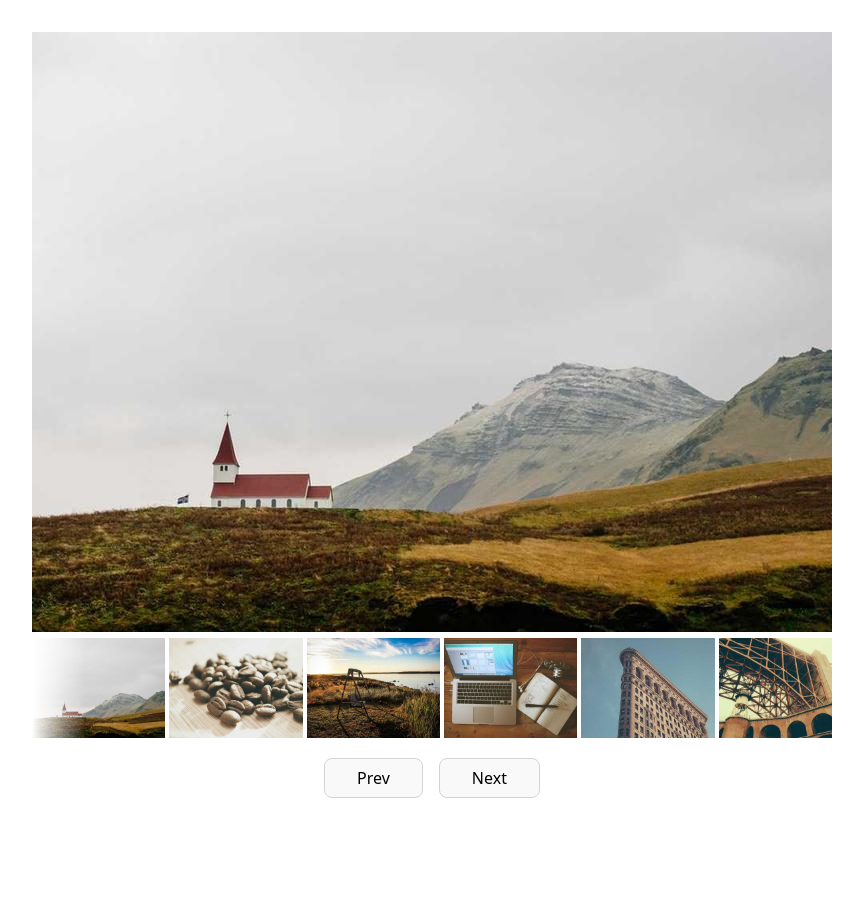
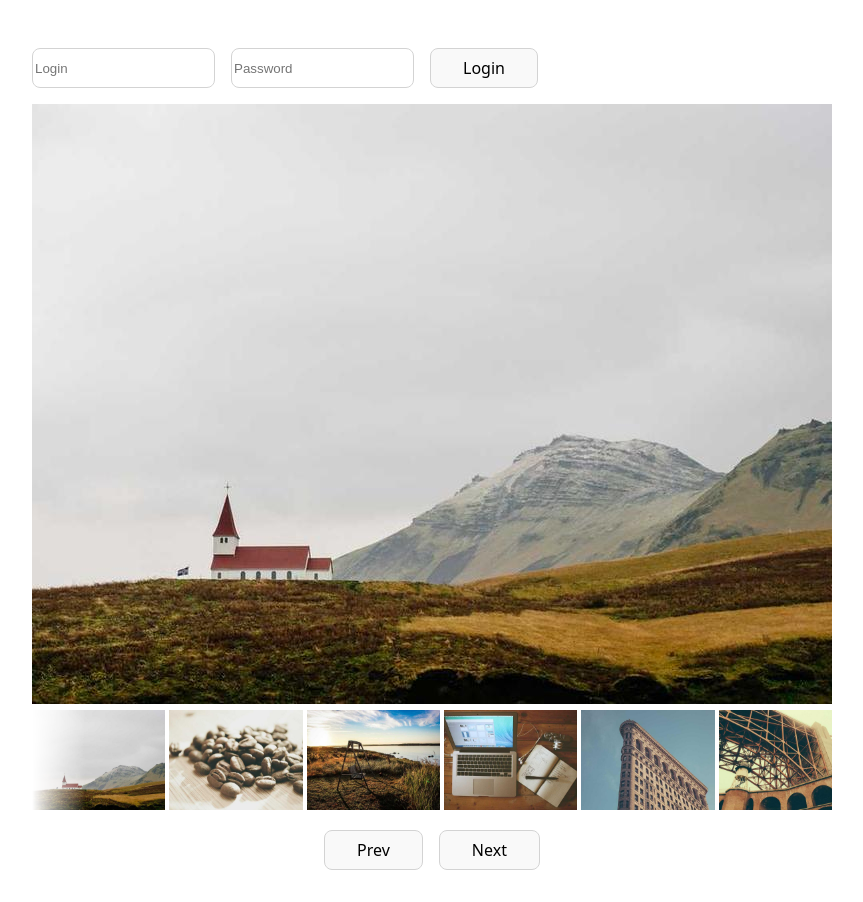
Before and after one commit to dimarique/sidequest-gallery, a React (Vite) app: page / in a window 1280 px wide. Shown: the whole page, without its empty margins (208-1071 px from the left). Before the commit the page ends 830 px from the top, so only its background shows below. Built offline with nearby package versions, Linux system fonts and the light colour scheme.

Commit message:
AuthForm with css

```diff
--- a/src/App.jsx
+++ b/src/App.jsx
@@ -17,6 +17,7 @@ import ButtonPrev from "./components/ButtonPrev/ButtonPrev";
 
 import ButtonWrapper from "./components/ButtonWrapper/ButtonWrapper";
 import ImagesRibbon from "./components/ImagesRibbon/ImagesRibbon";
+import LoginForm from "./components/LoginForm/LoginForm";
 
 function App() {
   const images = [img0, img1, img2, img3, img4, img5, img6, img7, img8, img9];
@@ -25,6 +26,7 @@ function App() {
 
   return (
     <>
+      <LoginForm />
       <GalleryContent
         currentIndex={currentIndex}
         setCurrentIndex={setCurrentIndex}
--- a/src/components/ButtonStyles/ButtonStyles.module.css
+++ b/src/components/ButtonStyles/ButtonStyles.module.css
@@ -1,19 +1,22 @@
 .buttonPrev,
-.buttonNext {
+.buttonNext,
+.buttonLogInOut {
     border-radius: 8px;
     border: 1px solid lightgray;
     padding: 8px 32px;
 }
 
 .buttonPrev:hover,
-.buttonNext:hover {
+.buttonNext:hover,
+.buttonLogInOut:hover {
     background-color: lightgray;
     border-color: white;
 
 }
 
 .buttonPrev:active,
-.buttonNext:active {
+.buttonNext:active,
+.buttonLogInOut:active {
     box-shadow: 1px 1px 2px rgba(0, 0, 0, 0.2);
     transform: translate(1px, 1px);
 }
--- /dev/null
+++ b/src/components/LoginForm/LoginForm.jsx
@@ -0,0 +1,67 @@
+import React, { useState } from 'react'
+import buttonStyles from '..//ButtonStyles/ButtonStyles.module.css'
+import formStyles from './LoginForm.module.css'
+
+const LoginForm = () => {
+
+    const [logState, setLogState] = useState('')
+    const [pasState, setPasState] = useState('')
+    const [error, setError] = useState(false)
+    const [authState, setAuthState] = useState('')
+
+
+    const loginButtonHandler = () => {
+        if (logState && pasState) {
+            setError(false)
+            setAuthState(logState)
+            setLogState('')
+            setPasState('')
+            console.log(logState, pasState);
+
+        } else {
+            setError(true)
+        }
+
+    }
+
+
+    const logoutButtonHandler = () => {
+        setAuthState('')
+        setLogState('')
+        setPasState('')
+    }
+
+
+
+    const logInputHandler = (event) => {
+        setLogState(event.target.value)
+    }
+
+    const pasInputHandler = (event) => {
+        setPasState(event.target.value)
+    }
+
+    return (
+        <>
+            <div className={formStyles.authForm}>
+
+                <div className={formStyles.inputsAndButton}>
+
+                    <input className={formStyles.input} type="text" placeholder='Login' value={logState} onChange={logInputHandler} />
+                    <input className={formStyles.input} type="password" placeholder='Password' value={pasState} onChange={pasInputHandler} />
+
+                    <button className={buttonStyles.buttonLogInOut} onClick={authState ? logoutButtonHandler : loginButtonHandler}>
+                        {authState ? 'Logout' : 'Login'}</button>
+
+                </div>
+
+                {authState && <p>Hello, {authState}! 🖐️ </p>}
+                {error && <p>🙃 Oops! Please complete all fields.</p>}
+            </div>
+
+
+        </>
+    )
+}
+
+export default LoginForm
--- /dev/null
+++ b/src/components/LoginForm/LoginForm.module.css
@@ -0,0 +1,18 @@
+.authForm {
+    display: flex;
+    align-items: baseline;
+    justify-content: space-between;
+}
+
+.inputsAndButton {
+    padding: 16px 0 16px 0;
+    display: flex;
+    justify-content: right;
+    gap: 16px;
+
+}
+
+.input {
+    border-radius: 8px;
+    border: 1px solid lightgray;
+}
```
